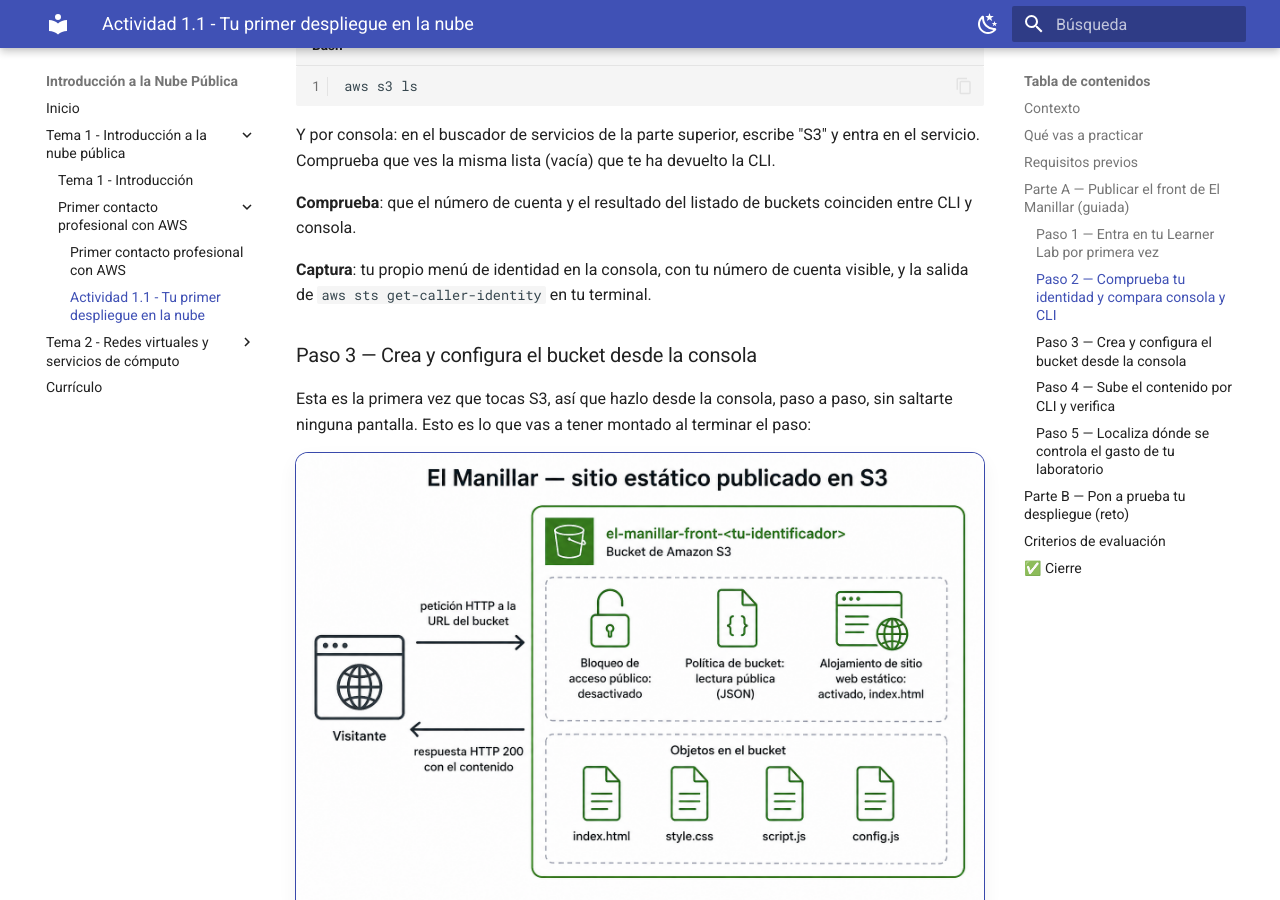
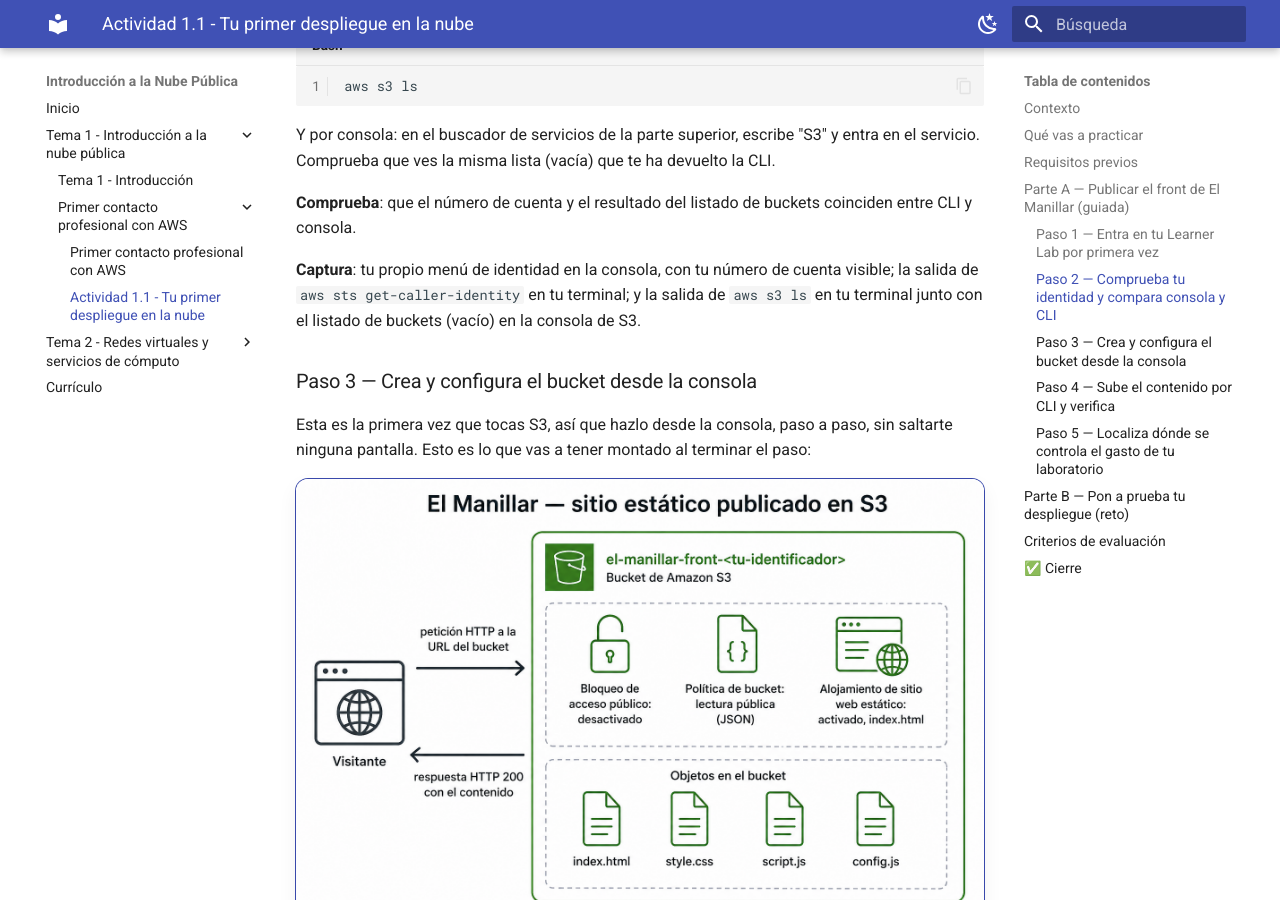
Before and after one commit to aitorventura/introduccion-nube, an MkDocs documentation site: the page built from docs/tema1/actividad_1_1.md, in a window 1280 px wide and 900 px high, scrolled down 5558 px. Built offline with MkDocs 1.6.1 and Material for MkDocs 9.7.7, drawn with Linux system fonts in a browser that asks for light colours.

Commit message:
Añade a la plantilla y al enunciado de la Actividad 1.1 el hueco que faltaba para documentar aws s3 ls en el Paso 2
La plantilla solo pedía capturar la comprobación de identidad (CLI vs consola), pero no la segunda comparación que el enunciado sí exige: listar los buckets con aws s3 ls y verificar que coincide con la consola. Se añade el campo de texto y la captura correspondiente en la plantilla, y se actualiza la línea de "Captura" del enunciado para reflejarlo.

```diff
--- a/docs/tema1/actividad_1_1.md
+++ b/docs/tema1/actividad_1_1.md
@@ -101,7 +101,7 @@
 
 **Comprueba**: que el número de cuenta y el resultado del listado de buckets coinciden entre CLI y consola.
 
-**Captura**: tu propio menú de identidad en la consola, con tu número de cuenta visible, y la salida de `aws sts get-caller-identity` en tu terminal.
+**Captura**: tu propio menú de identidad en la consola, con tu número de cuenta visible; la salida de `aws sts get-caller-identity` en tu terminal; y la salida de `aws s3 ls` en tu terminal junto con el listado de buckets (vacío) en la consola de S3.
 
 ### Paso 3 — Crea y configura el bucket desde la consola
 
```
Also changed, not shown: 1 other file.
